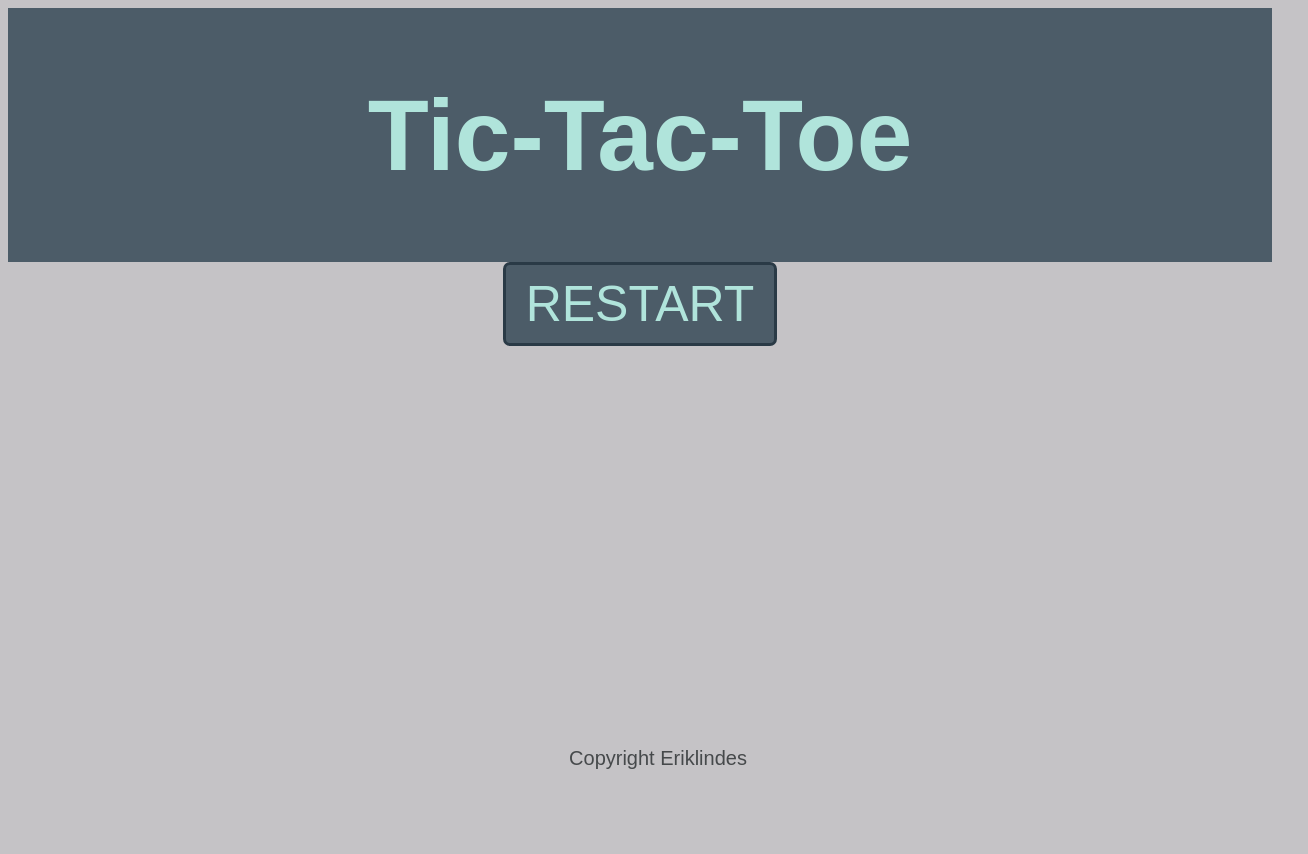
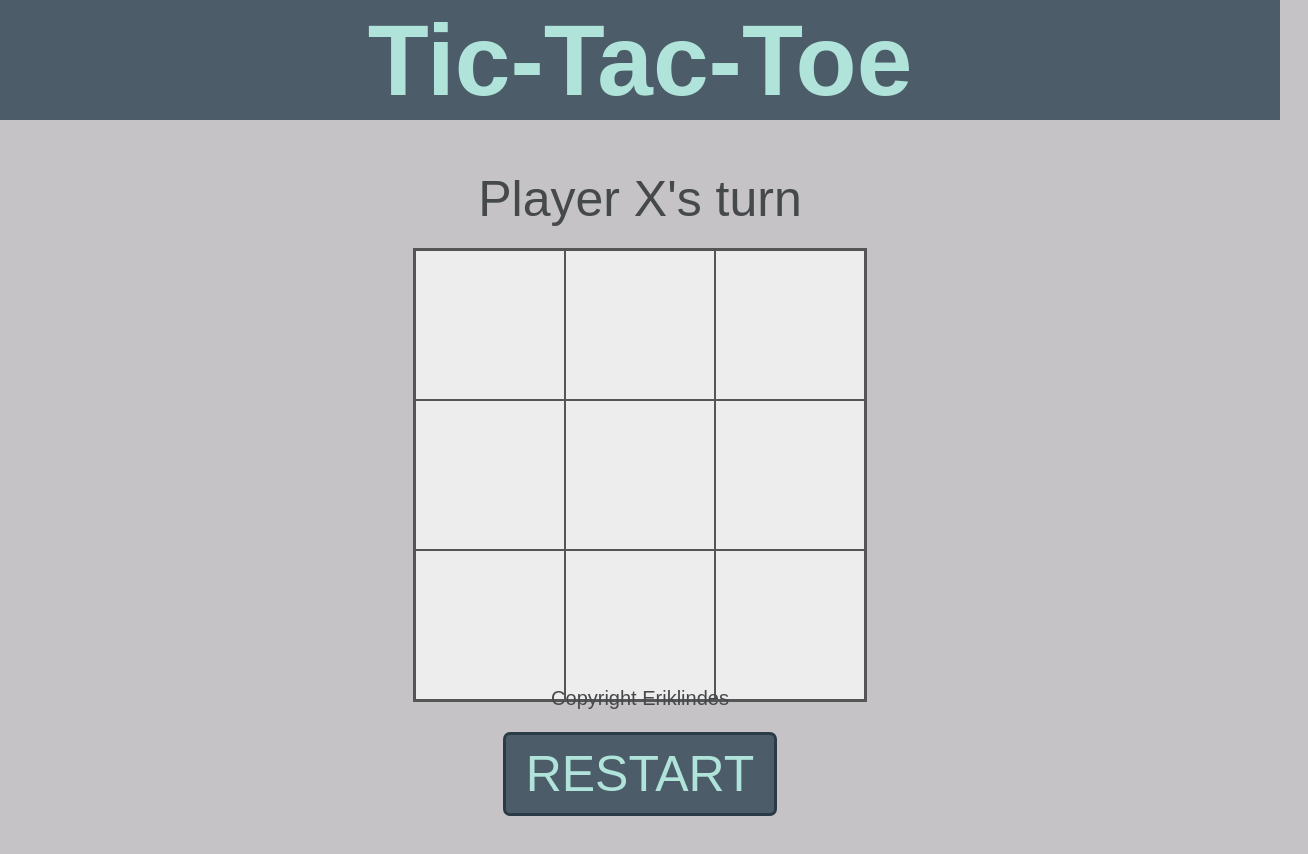
Before and after one commit to eriklindes/tictac, a plain HTML site: page index.html in a window 1280 px wide. Both pictures are taken after a click on the button "RESTART". Shown: the whole page, 1308 px wide, since content can reach past the window. Before the commit the page ends 800 px from the top, so only its background shows below. Drawn offline with Linux system fonts and the light colour scheme.

Commit message:
Final version

```diff
--- a/index.html
+++ b/index.html
@@ -11,9 +11,7 @@
         <h1 class="title">Tic-Tac-Toe</h1>
     </header>
     <div class="main">
-        <div class="message">
-            <!-- turn -->
-        </div>
+        <div class="message" id="message">Player X's turn</div>
         <div class="gameboard">
             <div class="field" data-index="0"></div>
             <div class="field" data-index="1"></div>
--- a/script.js
+++ b/script.js
@@ -1,10 +1,4 @@
-
 "use strict";
-
-const restartButton = document.querySelector("#restart-button");
-const boardHTML = document.querySelector("gameboard").innerHTML
-
-// Player object - using factory
 
 const Player = (sign) => {
   this.sign = sign;
@@ -12,41 +6,130 @@ const Player = (sign) => {
   const getSign = () => {
     return sign;
   };
+
+  return { getSign };
 };
 
+const gameBoard = (() => {
+  const board = ["", "", "", "", "", "", "", "", ""];
 
-// Gameboard object (including gameboard array)
+  const setField = (index, sign) => {
+    if (index > board.length) return;
+    board[index] = sign;
+  };
 
-const Gameboard = () => {
-    let gameboard = [];
-    let
+  const getField = (index) => {
+    if (index > board.length) return;
+    return board[index];
+  };
 
-    const render )= () =>
+  const reset = () => {
+    for (let i = 0; i < board.length; i++) {
+      board[i] = "";
     }
+  };
 
-
-
-const Game = (() => {
-    let currentPlayerIndex = 0;
-    let gameOver = false;
+  return { setField, getField, reset };
 })();
 
+const displayController = (() => {
+  const fieldElements = document.querySelectorAll(".field");
+  const messageElement = document.getElementById("message");
+  const restartButton = document.getElementById("restart-button");
 
+  fieldElements.forEach((field) =>
+    field.addEventListener("click", (e) => {
+      if (gameController.getIsOver() || e.target.textContent !== "") return;
+      gameController.playRound(parseInt(e.target.dataset.index));
+      updateGameboard();
+    })
+  );
 
+  restartButton.addEventListener("click", (e) => {
+    gameBoard.reset();
+    gameController.reset();
+    updateGameboard();
+    setMessageElement("Player X's turn");
+  });
 
-// Restart game
+  const updateGameboard = () => {
+    for (let i = 0; i < fieldElements.length; i++) {
+      fieldElements[i].textContent = gameBoard.getField(i);
+    }
+  };
 
-restartButton.addEventListener("click", () => {
-    restart();
+  const setResultMessage = (winner) => {
+    if (winner === "Draw") {
+      setMessageElement("It's a draw!");
+    } else {
+      setMessageElement(`Player ${winner} has won!`);
     }
+  };
 
-function restart () {
+  const setMessageElement = (message) => {
+    messageElement.textContent = message;
+  };
 
+  return { setResultMessage, setMessageElement };
+})();
+
+const gameController = (() => {
+  const playerX = Player("X");
+  const playerO = Player("O");
+  let round = 1;
+  let isOver = false;
+
+  const playRound = (fieldIndex) => {
+    gameBoard.setField(fieldIndex, getCurrentPlayerSign());
+    if (checkWinner(fieldIndex)) {
+      displayController.setResultMessage(getCurrentPlayerSign());
+      isOver = true;
+      return;
     }
+    if (round === 9) {
+      displayController.setResultMessage("Draw");
+      isOver = true;
+      return;
+    }
+    round++;
+    displayController.setMessageElement(
+      `Player ${getCurrentPlayerSign()}'s turn`
+    );
+  };
 
+  const getCurrentPlayerSign = () => {
+    return round % 2 === 1 ? playerX.getSign() : playerO.getSign();
+  };
 
-// Define players & kick-off the game
+  const checkWinner = (fieldIndex) => {
+    const winConditions = [
+      [0, 1, 2],
+      [3, 4, 5],
+      [6, 7, 8],
+      [0, 3, 6],
+      [1, 4, 7],
+      [2, 5, 8],
+      [0, 4, 8],
+      [2, 4, 6],
+    ];
 
-const player_x = Player("X");
-const player_o = Player("O");
-player_x.play();
+    return winConditions
+      .filter((combination) => combination.includes(fieldIndex))
+      .some((possibleCombination) =>
+        possibleCombination.every(
+          (index) => gameBoard.getField(index) === getCurrentPlayerSign()
+        )
+      );
+  };
+
+  const getIsOver = () => {
+    return isOver;
+  };
+
+  const reset = () => {
+    round = 1;
+    isOver = false;
+  };
+
+  return { playRound, getIsOver, reset };
+})();
--- a/styles.css
+++ b/styles.css
@@ -12,6 +12,13 @@
     --button-active-background: #2a3a46;
     --font: 'Varela Round', sans-serif;
   }
+
+
+*, *::after, *::before {
+    box-sizing: border-box;
+    padding: 0;
+    margin: 0;
+}
 
 body {
     background-color: vaR(--background-color);
@@ -46,17 +53,58 @@ h1 {
 
 .title {
     font-size: 100px;
+    text-align: center;
 }
 
 /* MAIN */
 
 .main {
     display: flex;
+    flex-direction: column;
     width: 100%;
     justify-content: center;
+    padding: 30px;
+}
+
+#message {
+    padding: 20px 0;
+    font-size: 50px;
+    text-align: center;
+}
+
+.gameboard {
+    display: grid;
+    grid-template-columns: repeat(3, 1fr);
+    width: 454px;
+    height: 454px;
+    border: 2px solid var(--border-color);
+    margin: 0px auto;
+    cursor: pointer;
+    text-align: center;
+}
+
+.field {
+    width: 150px;
+    height: 150px;
+    border: 1px solid var(--border-color);
+    background-color: var(--field-background-color);
+    font-size: 100px;
+    text-align: center;
+    cursor: pointer;
+    user-select: none;
+
+}
+
+.field:hover {
+    background-color: var(--field-background-color-hover);
 }
 
 /* RESTART BUTTON */
+
+.button {
+    display: flex;
+    justify-content: center;
+}
 
 #restart-button {
     padding: 10px 20px;
@@ -65,6 +113,7 @@ h1 {
     background-color: var(--button-background-color);
     color: var(--header-font-color);
     font-size: 50px;
+    margin: 30px;
 
 }
 
@@ -82,7 +131,7 @@ h1 {
     display: flex;
     justify-content: center;
     position: absolute;
-    bottom: 0;
+    bottom: 80px;
     width: 100%;
     padding: 10px;
     font-size: 20px;
```
Lines whose indentation alone changed are shown as unchanged.
